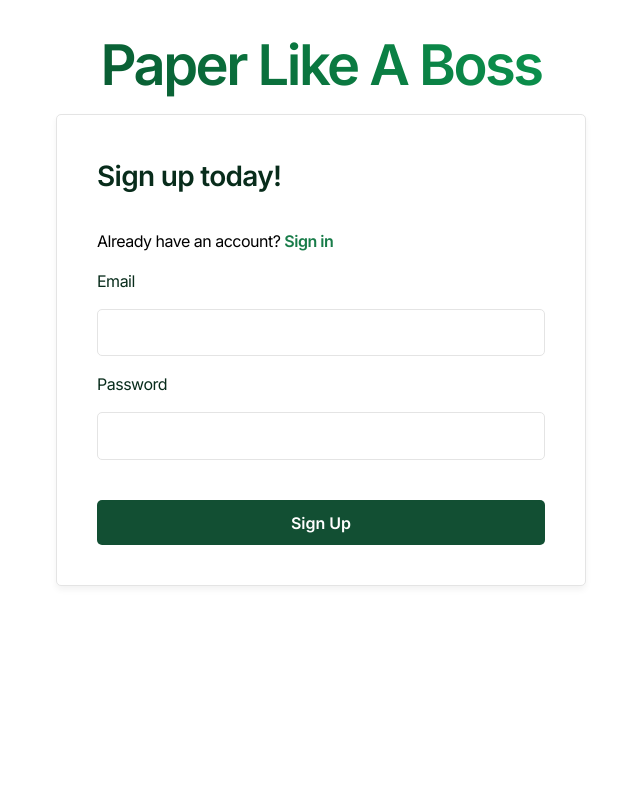
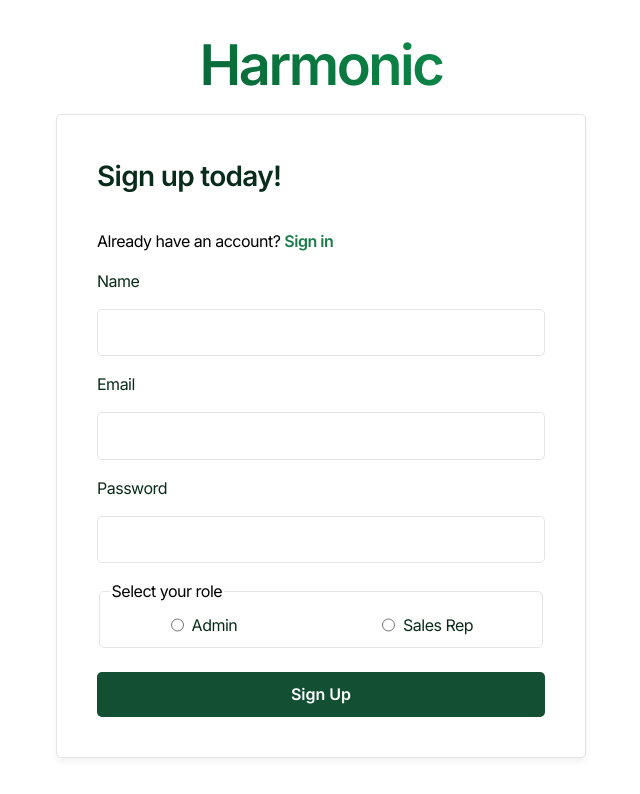
Before and after one commit to gauravxthakur/Harmonic, a React (Vite) app: page /signup in a window 1280 px wide. Shown: the top 794 px of the page, without its empty margins (319-959 px from the left). Built offline with nearby package versions, Linux system fonts and the light colour scheme.

Commit message:
add name and accountType to the sign up form and state in signup.jsx and in the signUpNewUser component in AuthContext.jsx

```diff
--- a/src/components/signup.jsx
+++ b/src/components/signup.jsx
@@ -11,12 +11,14 @@
     async (previousState, formData) => {
       const email = formData.get("email");
       const password = formData.get("password");
+      const name = formData.get("name");
+      const accountType = formData.get("account-type");
 
       const {
         success,
         data,
         error: signUpError,
-      } = await signUpNewUser(email, password);
+      } = await signUpNewUser(email, password, name, accountType);
 
       if (signUpError) {
         return new Error(signUpError);
@@ -32,7 +34,7 @@
 
   return (
     <>
-      <h1 className="landing-header">Paper Like A Boss</h1>
+      <h1 className="landing-header">Harmonic</h1>
       <div className="sign-form-container">
         <form
           action={submitAction}
@@ -51,6 +53,20 @@
               Sign in
             </Link>
           </p>
+
+          <label htmlFor="name">Name</label>
+          <input
+            className="form-input"
+            type="text"
+            name="name"
+            id="name"
+            placeholder=""
+            required
+            aria-required="true"
+            aria-invalid={error ? "true" : "false"}
+            aria-describedby={error ? "signup-error" : undefined}
+            disabled={isPending}
+          />
 
           <label htmlFor="email">Email</label>
           <input
@@ -80,6 +96,29 @@
             disabled={isPending}
           />
 
+          <fieldset
+            className="form-fieldset"
+            aria-required="true"
+            aria-label="Select your role"
+          >
+            <legend>Select your role</legend>
+            <div className="radio-group">
+              <label>
+                <input
+                  type="radio"
+                  name="account-type"
+                  value="admin"
+                  required
+                />{" "}
+                Admin
+              </label>
+              <label>
+                <input type="radio" name="account-type" value="rep" required />{" "}
+                Sales Rep
+              </label>
+            </div>
+          </fieldset>
+
           <button
             type="submit"
             className="form-button"
--- a/src/context/AuthContext.jsx
+++ b/src/context/AuthContext.jsx
@@ -80,11 +80,17 @@
   };
 
   //Sign up
-  const signUpNewUser = async (email, password) => {
+  const signUpNewUser = async (email, password, name, accountType) => {
     try {
       const { data, error } = await supabase.auth.signUp({
         email: email.toLowerCase(),
         password: password,
+        options: {
+          data: {
+            name: name,
+            account_type: accountType
+          }
+        }
       });
       if (error) {
         console.error("Supabase sign-up error:", error.message);
```
